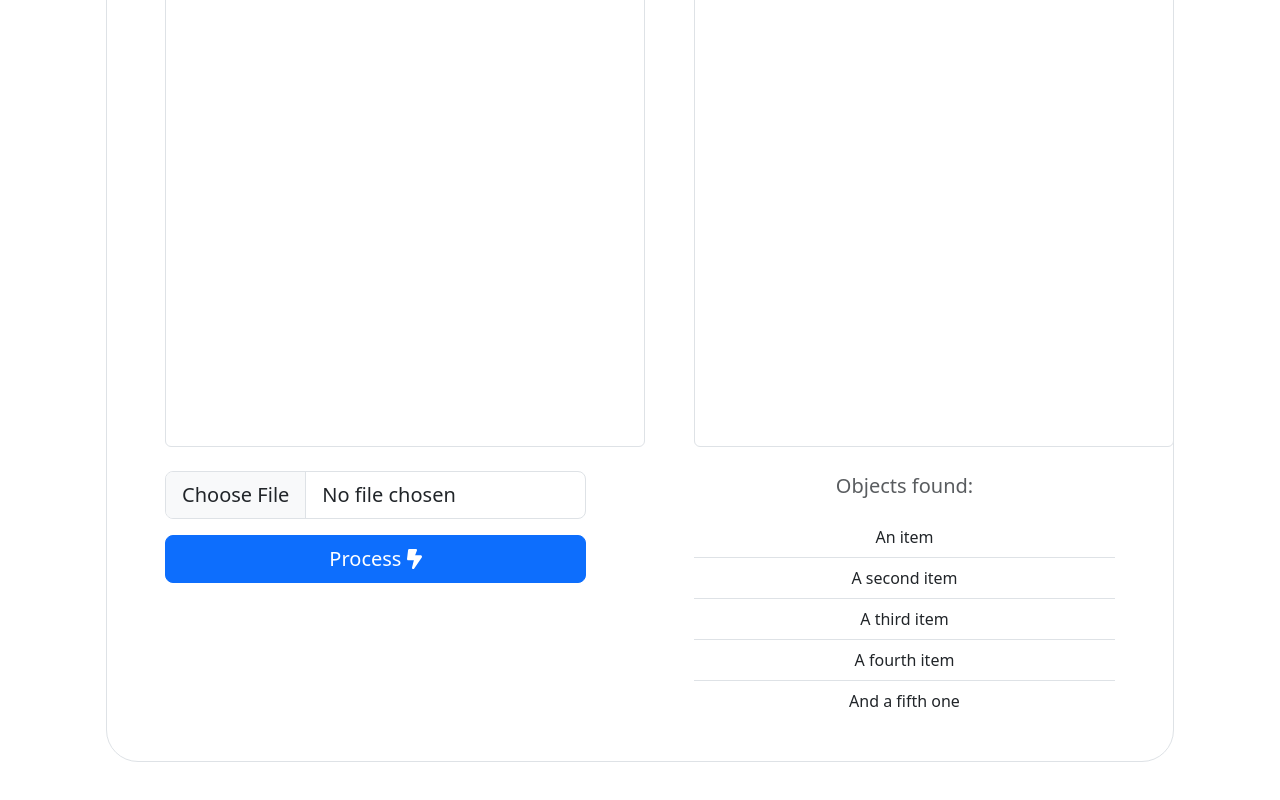
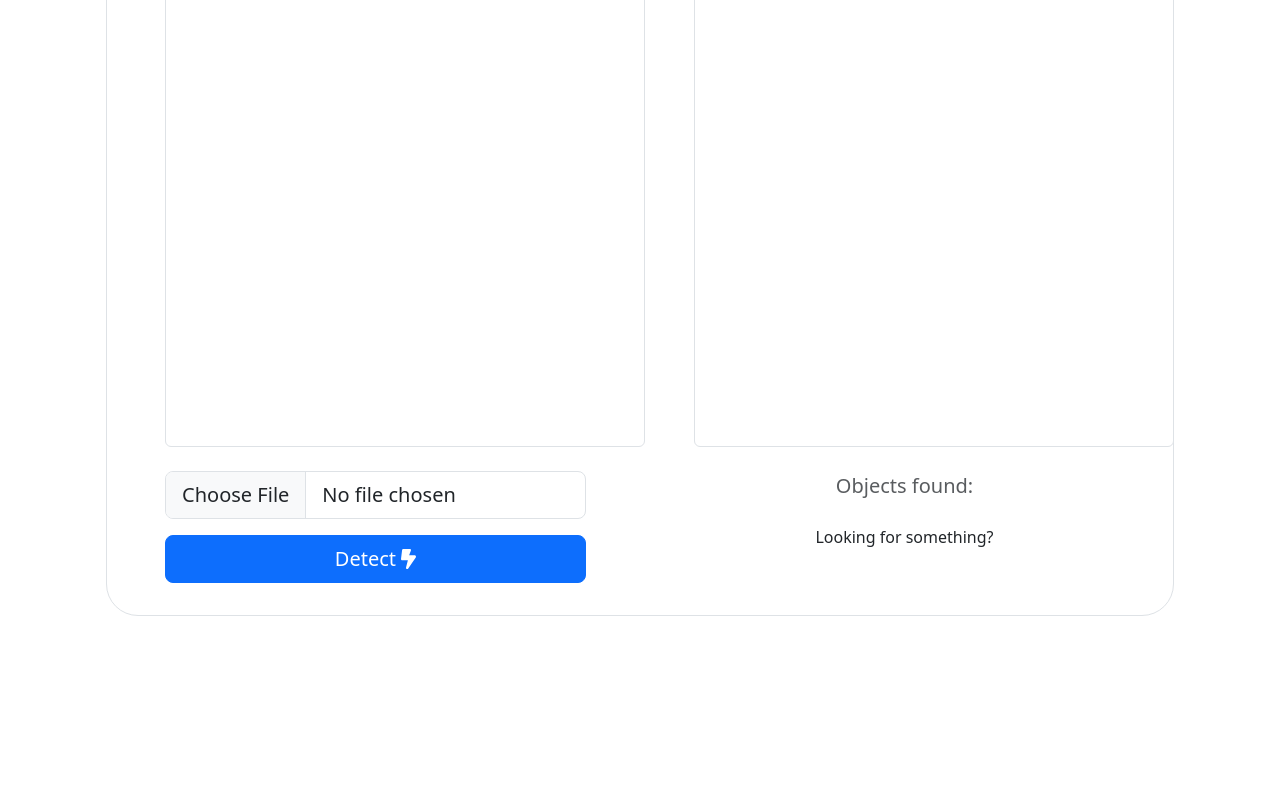
Before and after one commit to JiNexus/image-recognizer-frontend, a Vue app: page /image-recognizer in a window 1280 px wide. Shown: the part 428-1228 px from the top of the page. After the commit the page ends 1140 px from the top, so only its background shows below. Built offline with nearby package versions, Linux system fonts and the light colour scheme.

Commit message:
Display found objects

```diff
--- a/src/components/ImageRecognizer.vue
+++ b/src/components/ImageRecognizer.vue
@@ -7,9 +7,11 @@ export default {
     name: 'ImageRecognizerForm',
     setup() {
         let image = ref();
+        let objects = ref();
 
         return {
             image,
+            objects,
         };
     },
     data() {
@@ -18,7 +20,34 @@ export default {
         }
     },
     methods: {
+        async clearCanvas(canvasString: string) {
+            const canvas = document.getElementById(canvasString) as HTMLCanvasElement;
+            const ctx = canvas.getContext('2d');
+
+            const image = new Image();
+            let width = 480;
+            let height = 480;
+
+            // Set canvas dimensions to match resized image dimensions
+            canvas.width = width;
+            canvas.height = height;
+
+            // Clear previous content
+            ctx?.clearRect(0, 0, canvas.width, canvas.height);
+
+            // Draw the resized image on the canvas
+            ctx?.drawImage(image, 0, 0, width, height);
+        },
+        async clearObjects() {
+            this.objects = new Array();
+        },
         async handleFileChange(event: any) {
+            // Clear canvas output
+            this.clearCanvas('canvas-output');
+
+            // Clear objects
+            this.clearObjects();
+
             // Retrieve the selected file
             const file = event.target.files[0];
 
@@ -81,12 +110,13 @@ export default {
                 ctx: ctx
             };
         },
-        async processImage() {
+        async detectImage() {
             await axios.post('http://localhost:7000/api/image-recognizer', { imageData: this.imageData })
             .then(async response => {
                 console.log('Image uploaded successfully:', response);
                 const loadImageToCanvas = await this.loadImageToCanvas('canvas-output');
 
+                this.objects = new Array();
                 for (let i = 0; i < response.data.length; i++) {
                     let object = response.data[i];
 
@@ -102,12 +132,15 @@ export default {
                         loadImageToCanvas.ctx.lineWidth = 4;
                         loadImageToCanvas.ctx?.stroke();
                     }
+
+                    this.objects.push(object);
+                    console.log(this.objects);
                 }
             })
             .catch(error => {
                 console.error('Error uploading image:', error);
             });
-        }
+        },
     }
 }
 </script>
@@ -128,8 +161,8 @@ export default {
             </div>
             <div class="col-lg-10 mx-auto mb-2">
                 <div class="d-grid gap-2">
-                    <button @click="processImage" type="submit" class="btn btn-primary btn-lg px-5 mt-2 mb-2" name="btn-upload">
-                        Process <font-awesome-icon icon="fa-solid fa-bolt-lightning" />
+                    <button @click="detectImage" type="submit" class="btn btn-primary btn-lg px-5 mt-2 mb-2" name="btn-upload">
+                        Detect <font-awesome-icon icon="fa-solid fa-bolt-lightning" />
                     </button>
                 </div>
             </div>
@@ -144,12 +177,13 @@ export default {
             </div>
             <div class="col-lg-10 mx-auto mb-4">
                 <p class="lead">Objects found:</p>
-                <ul class="list-group list-group-flush">
-                    <li class="list-group-item">An item</li>
-                    <li class="list-group-item">A second item</li>
-                    <li class="list-group-item">A third item</li>
-                    <li class="list-group-item">A fourth item</li>
-                    <li class="list-group-item">And a fifth one</li>
+                <ul v-if="objects && objects.length > 0" class="list-group list-group-flush">
+                    <li v-for="(object, index) in objects" :key="index" class="list-group-item">
+                        {{ object.class.charAt(0).toUpperCase() + object.class.slice(1) }}
+                    </li>
+                </ul>
+                <ul v-else class="list-group list-group-flush">
+                    <li class="list-group-item">Looking for something?</li>
                 </ul>
             </div>
         </div>
```
